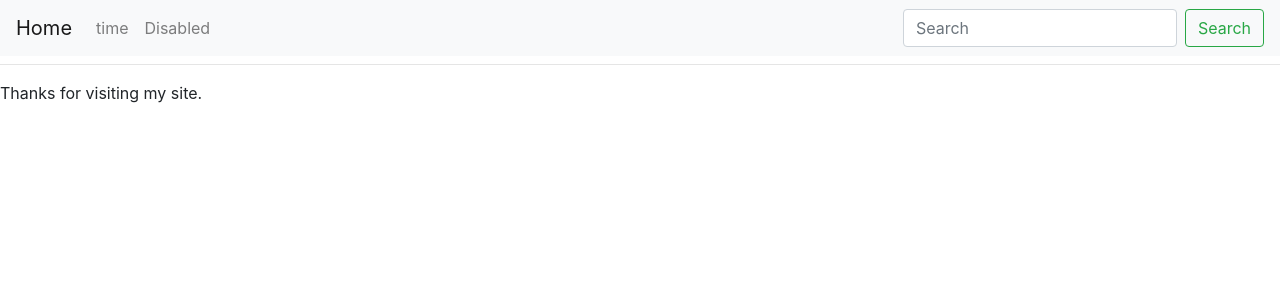
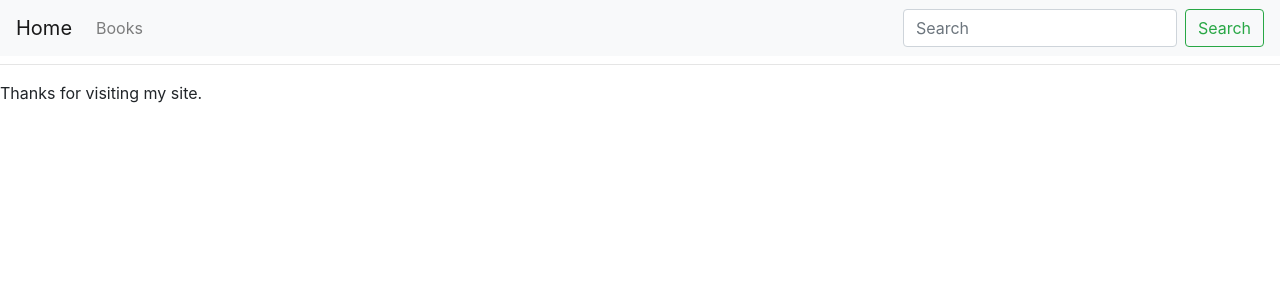
Before and after one commit to allexiusw/djangofscratch, a Django app: page / in a window 1280 px wide. Shown: the top 300 px of the page. Run offline with Django 3.2, Linux system fonts and the light colour scheme; some libraries are stand-ins or nearby versions.

Commit message:
updated Landing page and urls

```diff
--- a/src/djangofscratch/templates/base.html
+++ b/src/djangofscratch/templates/base.html
@@ -17,13 +17,10 @@
             <span class="navbar-toggler-icon"></span>
         </button>
         <div class="collapse navbar-collapse" id="navbarTogglerDemo01">
-            <a class="navbar-brand" href="{% url 'hello' %}">Home</a>
+            <a class="navbar-brand" href="{% url 'home' %}">Home</a>
             <ul class="navbar-nav mr-auto mt-2 mt-lg-0">
             <li class="nav-item">
-                <a class="nav-link" href="{% url 'time' %}">time</a>
-            </li>
-            <li class="nav-item">
-                <a class="nav-link" href="{% url 'time' %}">Disabled</a>
+                <a class="nav-link" href="{% url 'books' %}">Books</a>
             </li>
             </ul>
             <form class="form-inline my-2 my-lg-0">
--- a/src/djangofscratch/urls.py
+++ b/src/djangofscratch/urls.py
@@ -15,12 +15,10 @@ Including another URLconf
 """
 from django.contrib import admin
 from django.urls import path, re_path
-from djangofscratch.views import hello, datetime_dynamic, add_hours
+from djangofscratch.views import books
 
 urlpatterns = [
     path('admin/', admin.site.urls),
-    path('hello/', hello, name='hello'),
-    re_path('^$', hello, name='hello'),
-    path('datetime_dynamic/', datetime_dynamic, name="time"),
-    re_path(r'^time/plus/(?P<add>[0-9]{2})/$', add_hours),
+    re_path('^$', books, name='home'),
+    path('books/', books, name='books'),
 ]
--- a/src/djangofscratch/views.py
+++ b/src/djangofscratch/views.py
@@ -4,19 +4,8 @@ from django.shortcuts import render
 from django.template.loader import get_template
 from django.template import Context
 
-def hello(request):
+def home(request):
     return render(None, 'index.html')
 
-def datetime_dynamic(request):
-    now = datetime.datetime.now()
-    html = "<html><body>%s</body></html>" % now
-    return HttpResponse(html)
-
-def add_hours(request, add):
-    try:
-        add = int(add)
-    except ValueError:
-        raise Http404()
-    now = datetime.datetime.now()
-    now_added = now + datetime.timedelta(add)
-    return render(None, 'current_datetime.html', {'now': now, 'now_added':now_added, 'add':add})
+def books(request):
+    return render(None, 'index.html')
```
Also changed, not shown: 1 other file.
